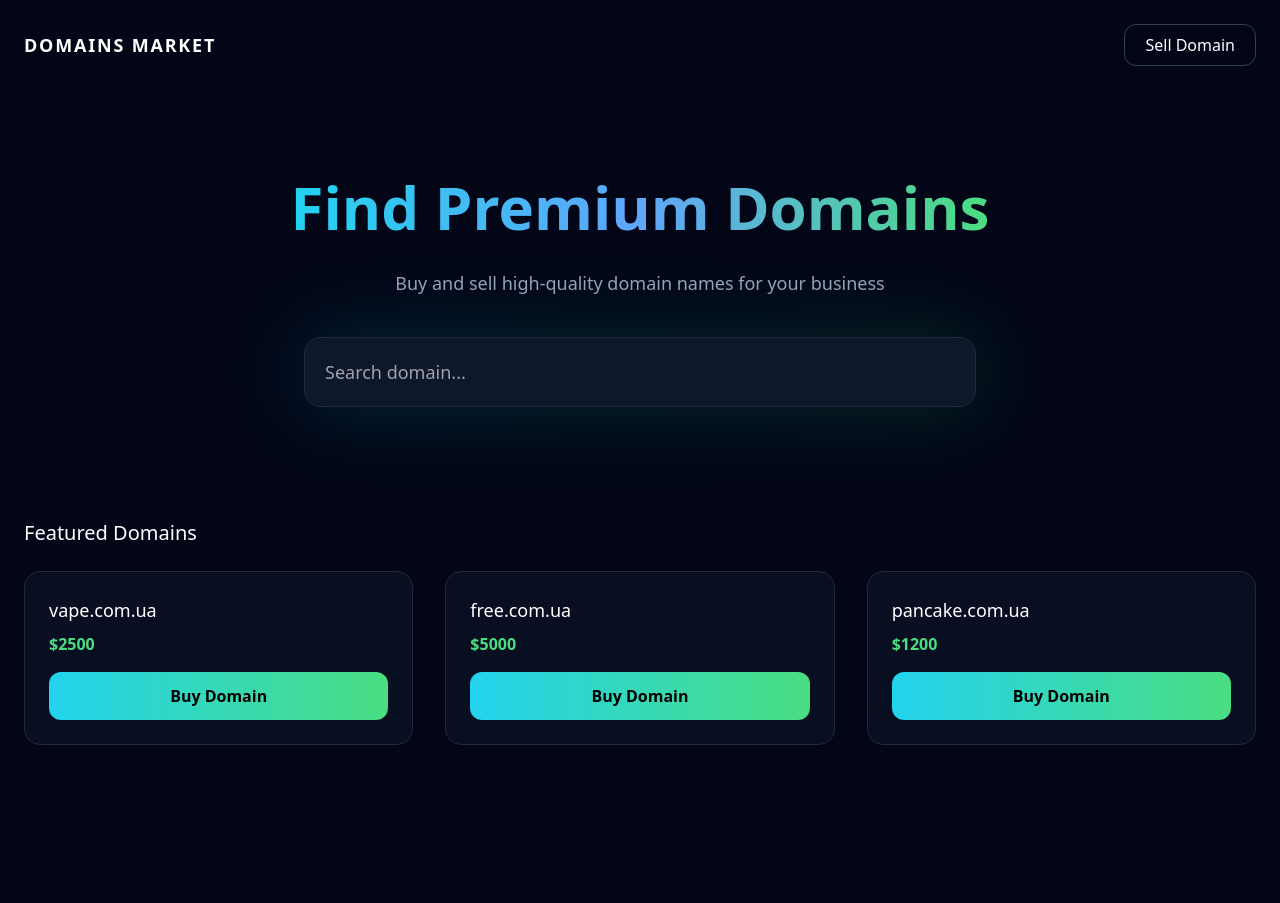
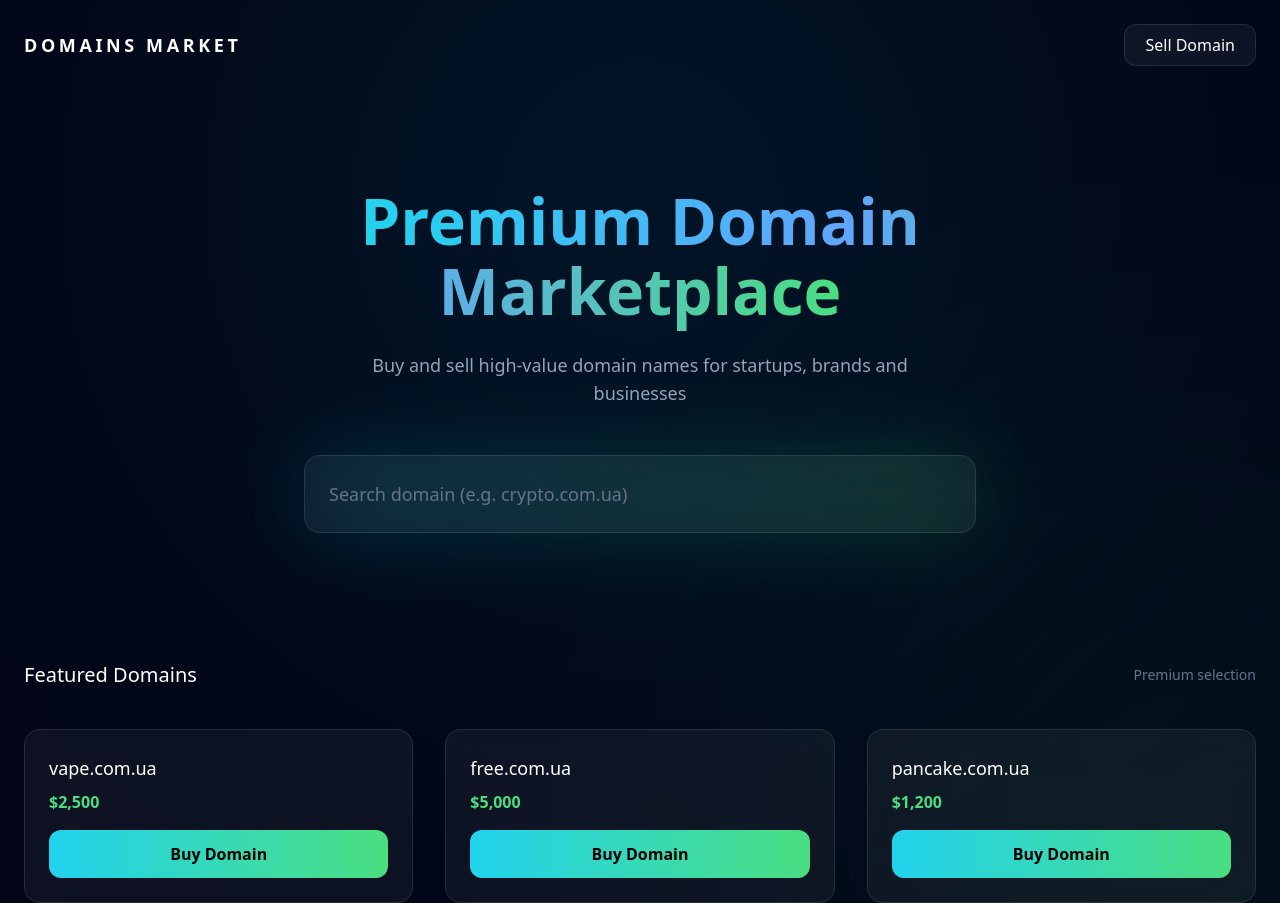
Before and after one commit to bestdomainua-coder/domains-market-clean, a Next.js app: page / in a window 1280 px wide. Before the commit the page ends 800 px from the top, so only its background shows below. Built offline with nearby package versions, Linux system fonts and the light colour scheme.

Commit message:
Update page.tsx

```diff
--- a/app/page.tsx
+++ b/app/page.tsx
@@ -1,61 +1,80 @@
 export default function Page() {
+  const domains = [
+    { name: "vape.com.ua", price: "$2,500" },
+    { name: "free.com.ua", price: "$5,000" },
+    { name: "pancake.com.ua", price: "$1,200" },
+  ];
+
   return (
-    <main className="min-h-screen bg-[#020617] text-white">
+    <main className="min-h-screen bg-[#020617] text-white relative overflow-hidden">
+
+      {/* BACKGROUND GLOW */}
+      <div className="absolute top-[-200px] left-1/2 -translate-x-1/2 w-[800px] h-[800px] bg-cyan-500 opacity-10 blur-[200px] rounded-full"></div>
+      <div className="absolute bottom-[-200px] right-[-200px] w-[600px] h-[600px] bg-green-500 opacity-10 blur-[200px] rounded-full"></div>
 
       {/* NAV */}
-      <div className="max-w-7xl mx-auto px-6 py-6 flex justify-between items-center">
-        <h1 className="text-lg tracking-widest font-semibold">
+      <div className="max-w-7xl mx-auto px-6 py-6 flex justify-between items-center relative z-10">
+        <h1 className="text-lg tracking-[0.2em] font-semibold">
           DOMAINS MARKET
         </h1>
 
-        <button className="px-5 py-2 rounded-xl border border-slate-700 hover:bg-slate-800 transition">
+        <button className="px-5 py-2 rounded-xl border border-white/10 bg-white/5 backdrop-blur-md hover:bg-white/10 transition">
           Sell Domain
         </button>
       </div>
 
       {/* HERO */}
-      <section className="max-w-5xl mx-auto text-center mt-20 px-6">
+      <section className="max-w-5xl mx-auto text-center mt-24 px-6 relative z-10">
 
-        <h2 className="text-6xl font-bold leading-tight mb-6">
+        <h2 className="text-[64px] leading-[1.1] font-bold mb-6">
           <span className="bg-gradient-to-r from-cyan-400 via-blue-400 to-green-400 bg-clip-text text-transparent">
-            Find Premium Domains
+            Premium Domain Marketplace
           </span>
         </h2>
 
-        <p className="text-slate-400 text-lg mb-10">
-          Buy and sell high-quality domain names for your business
+        <p className="text-slate-400 text-lg mb-12 max-w-xl mx-auto">
+          Buy and sell high-value domain names for startups, brands and businesses
         </p>
 
         {/* SEARCH */}
-        <div className="relative max-w-2xl mx-auto">
-          <div className="absolute inset-0 bg-gradient-to-r from-cyan-500 to-green-500 blur-2xl opacity-20 rounded-2xl"></div>
+        <div className="relative max-w-2xl mx-auto group">
+
+          {/* glow */}
+          <div className="absolute inset-0 bg-gradient-to-r from-cyan-500 to-green-500 blur-2xl opacity-20 group-hover:opacity-40 transition rounded-2xl"></div>
 
           <input
-            placeholder="Search domain..."
-            className="relative w-full p-5 rounded-2xl bg-slate-900 border border-slate-800 focus:outline-none focus:ring-2 focus:ring-cyan-400 text-lg"
+            placeholder="Search domain (e.g. crypto.com.ua)"
+            className="relative w-full p-6 rounded-2xl bg-white/5 backdrop-blur-xl border border-white/10 focus:outline-none focus:ring-2 focus:ring-cyan-400 text-lg placeholder:text-slate-500"
           />
         </div>
+
       </section>
 
-      {/* FEATURED DOMAINS */}
-      <section className="max-w-7xl mx-auto px-6 mt-28">
+      {/* DOMAINS */}
+      <section className="max-w-7xl mx-auto px-6 mt-32 relative z-10">
 
-        <h3 className="text-xl mb-6">Featured Domains</h3>
+        <div className="flex justify-between items-center mb-10">
+          <h3 className="text-xl">Featured Domains</h3>
+          <span className="text-slate-500 text-sm">Premium selection</span>
+        </div>
 
         <div className="grid md:grid-cols-3 gap-8">
 
-          {["vape.com.ua", "free.com.ua", "pancake.com.ua"].map((d, i) => (
+          {domains.map((d, i) => (
             <div
               key={i}
-              className="group bg-slate-900/60 backdrop-blur-xl border border-slate-800 rounded-2xl p-6 hover:scale-[1.03] transition"
+              className="group relative bg-white/5 backdrop-blur-xl border border-white/10 rounded-2xl p-6 transition hover:scale-[1.03] hover:border-cyan-400/30"
             >
-              <h4 className="text-lg mb-2">{d}</h4>
+              {/* glow hover */}
+              <div className="absolute inset-0 rounded-2xl bg-gradient-to-r from-cyan-500 to-green-500 opacity-0 group-hover:opacity-10 blur-xl transition"></div>
 
-              <p className="text-green-400 font-semibold mb-4">
-                ${[2500, 5000, 1200][i]}
+              <h4 className="text-lg mb-2 relative z-10">{d.name}</h4>
+
+              <p className="text-green-400 font-semibold mb-4 relative z-10">
+                {d.price}
               </p>
 
-              <button className="w-full py-3 rounded-xl bg-gradient-to-r from-cyan-400 to-green-400 text-black font-semibold hover:opacity-90 transition">
+              <button className="relative z-10 w-full py-3 rounded-xl bg-gradient-to-r from-cyan-400 to-green-400 text-black font-semibold hover:opacity-90 transition">
                 Buy Domain
               </button>
             </div>
```
